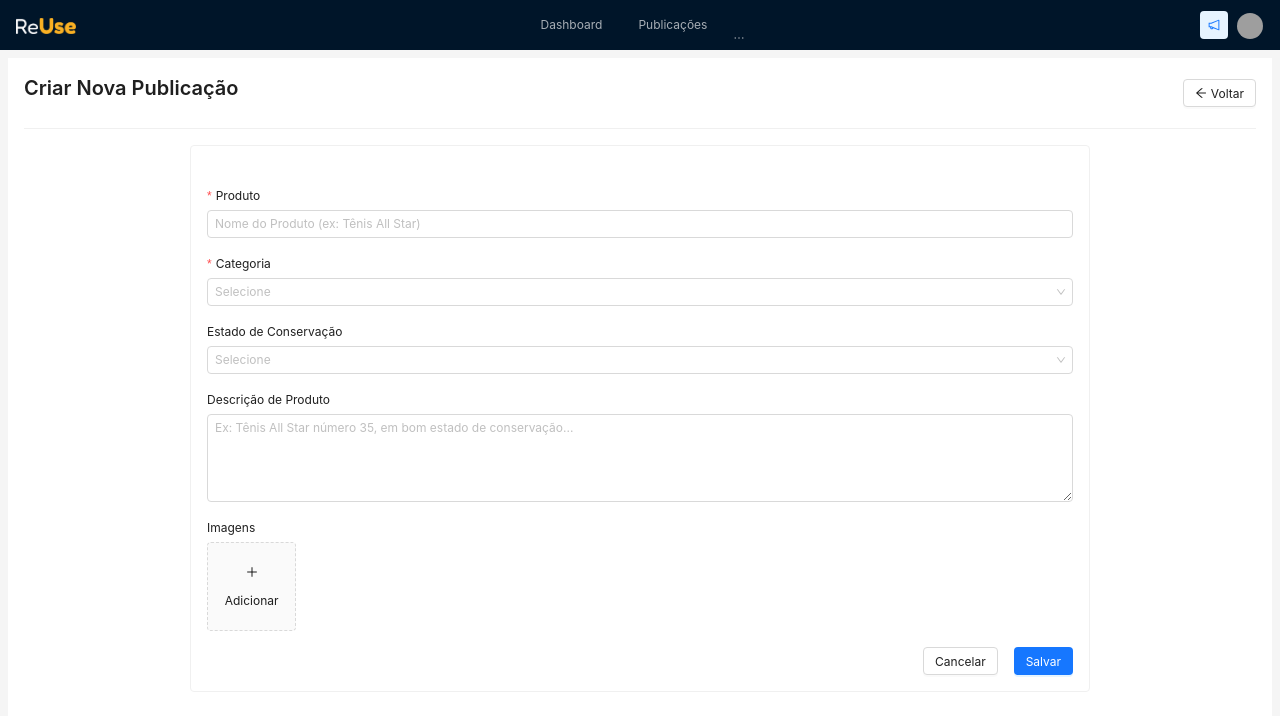
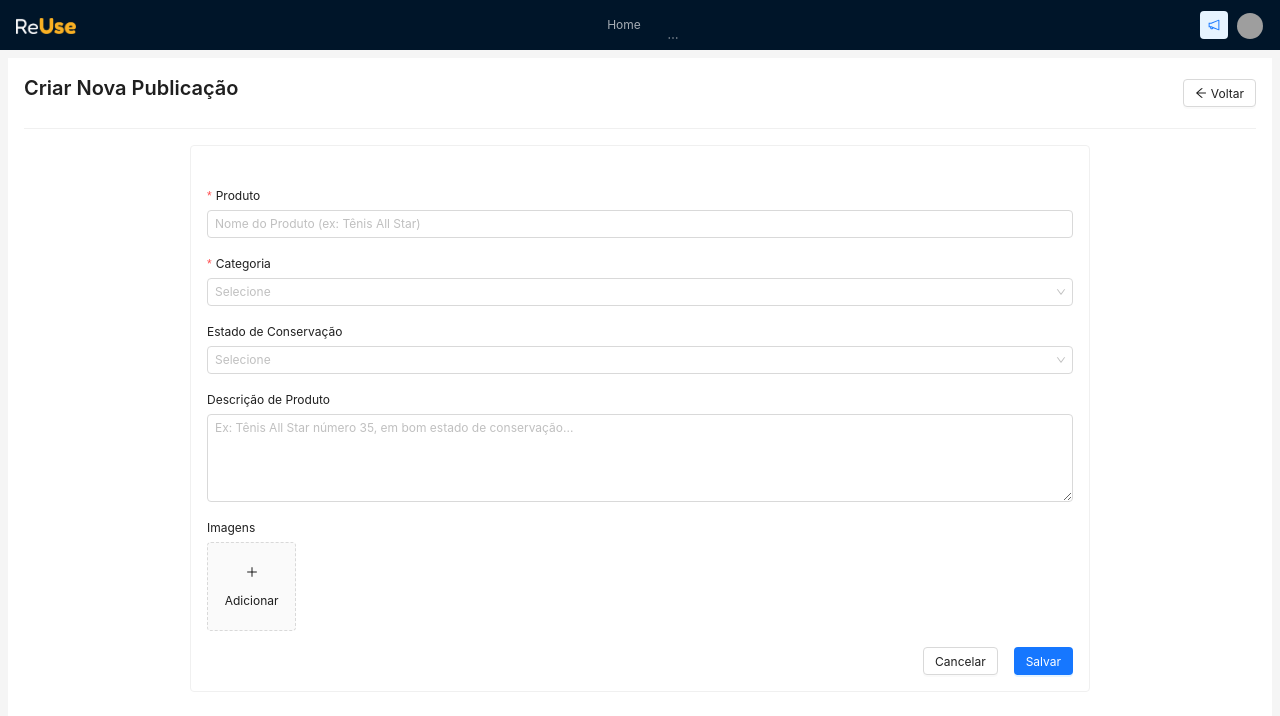
Before and after one commit to phtoselli/FIAP-Reuse, a Next.js app: page /posts/newpost in a window 1280 px wide. Shown: the top 716 px of the page. Built offline with nearby package versions, Linux system fonts and the light colour scheme; grey boxes are pictures that could not be loaded.

Commit message:
[feat] Ordem da Navbar

```diff
--- a/src/app/(dashboardLayout)/posts/newpost/page.tsx
+++ b/src/app/(dashboardLayout)/posts/newpost/page.tsx
@@ -154,7 +154,7 @@ export default function NewPost() {
               listType="picture-card"
               maxCount={3}
               onChange={handleUpload}
-              beforeUpload={() => false} // não envia automaticamente
+              beforeUpload={() => false}
             >
               <div>
                 <PlusOutlined />
--- a/src/components/Header/index.tsx
+++ b/src/components/Header/index.tsx
@@ -56,10 +56,11 @@ export default function Header() {
   };
 
   const menuItems: MenuProps["items"] = [
-    { key: Routes.DASHBOARD, label: "Dashboard" },
-    { key: Routes.POSTS, label: "Publicações" },
+    { key: Routes.POSTS, label: "Home" },
+
     { key: Routes.MY_POSTS, label: "Minhas Publicações" },
-    { key: Routes.TRADES, label: "Minhas Trocas" },
+    { key: Routes.TRADES, label: "Propostas" },
+    { key: Routes.DASHBOARD, label: "Usuários" },
   ];
 
   const settings: MenuProps["items"] = [
--- a/src/service/products/mockProductService.ts
+++ b/src/service/products/mockProductService.ts
@@ -7,8 +7,6 @@ const products: Product[] = [];
 
 const productService = {
   get: async (): Promise<Product[]> => {
-    console.log("Teste");
-
     return await axios
       .get(`http://localhost:3000/api/produtos`)
       .then((response) => {
```
